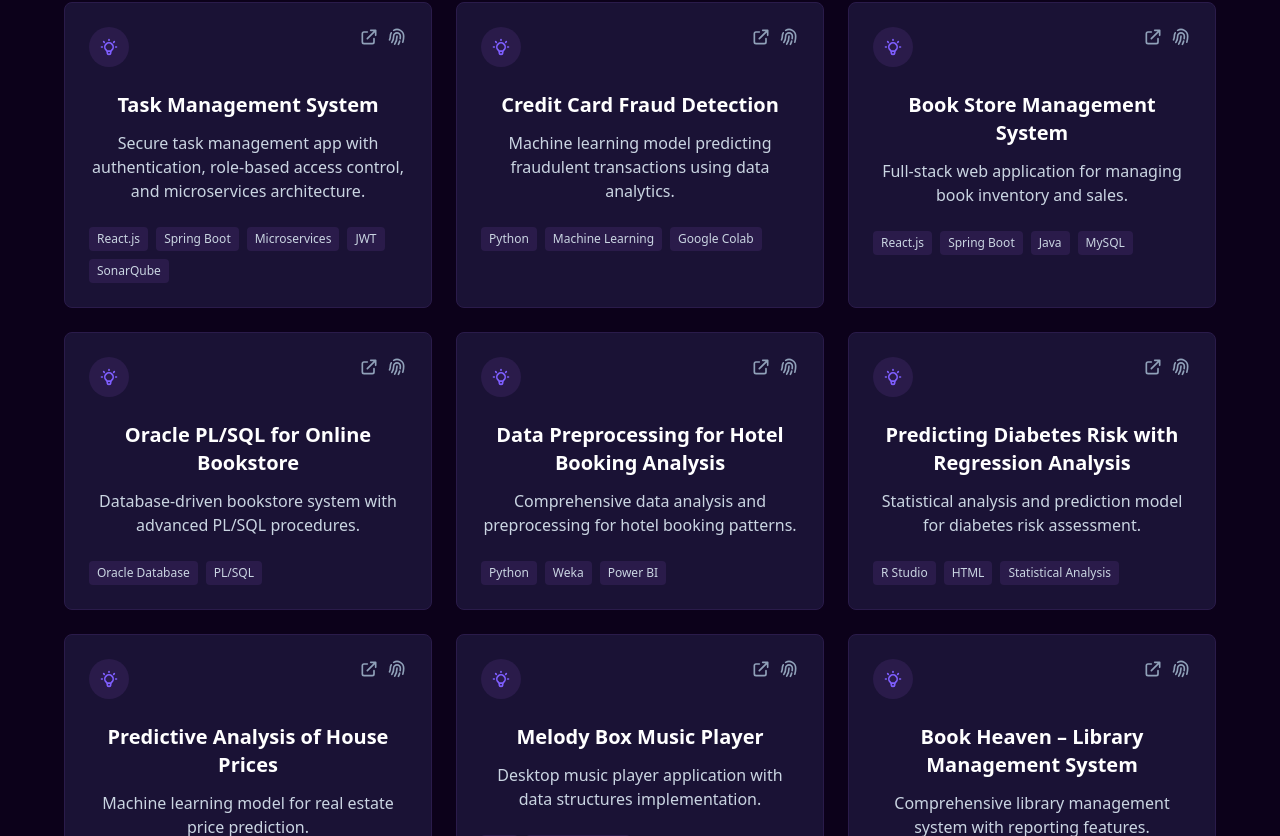
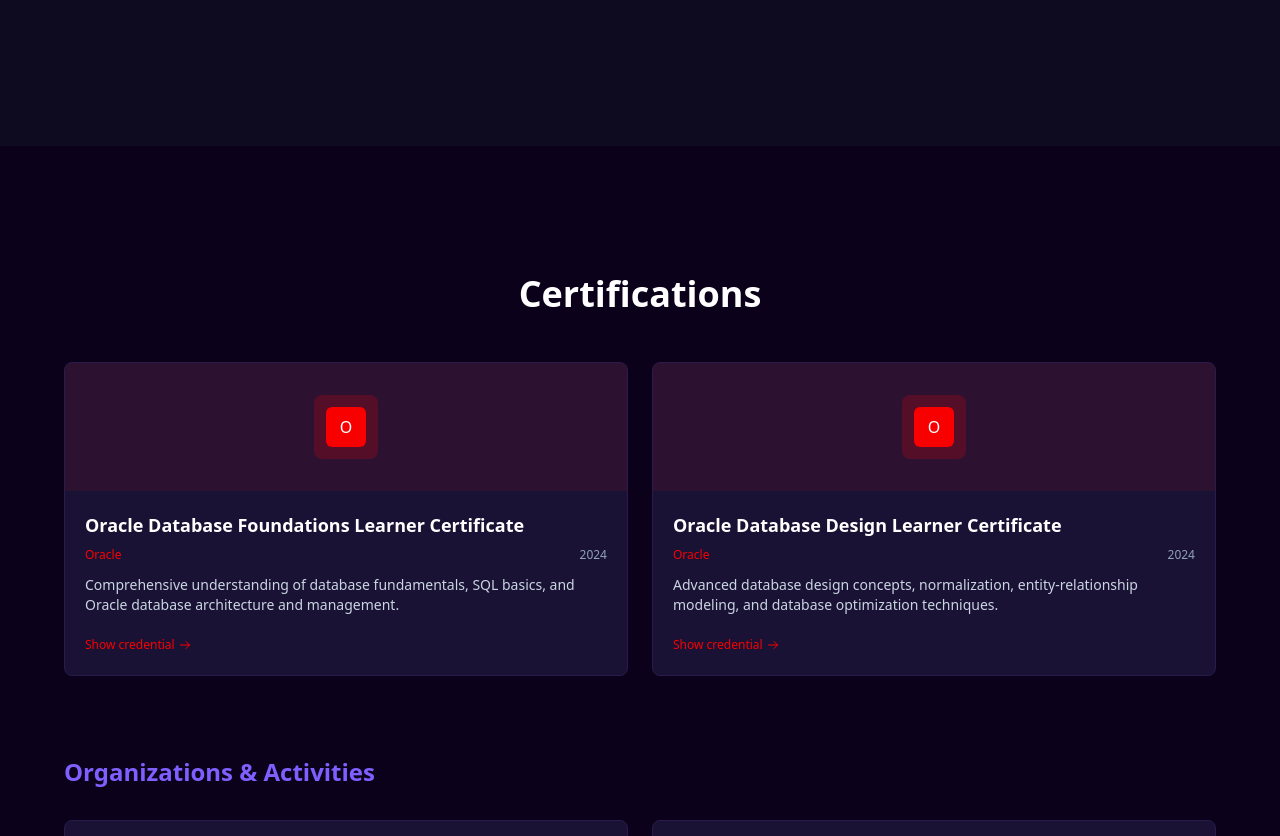
Before and after one commit to OKSamarasinghe/Oshadha_K_Portfolio, a React (Vite) app in the folder oshadha-k-portfolio/: page / in a window 1280 px wide. Shown: the part 6724-7560 px from the top of the page. Built offline with nearby package versions, Linux system fonts and the light colour scheme.

Commit message:
Update projects

```diff
--- a/oshadha-k-portfolio/src/components/Projects.jsx
+++ b/oshadha-k-portfolio/src/components/Projects.jsx
@@ -81,75 +81,6 @@ const Projects = () => {
     }
   ];
 
-  const otherProjects = [
-    {
-      id: 8,
-      title: "Task Management System",
-      description: "Secure task management app with authentication, role-based access control, and microservices architecture.",
-      tags: ["React.js", "Spring Boot", "Microservices", "JWT", "SonarQube"]
-    },
-    {
-      id: 9,
-      title: "Credit Card Fraud Detection",
-      description: "Machine learning model predicting fraudulent transactions using data analytics.",
-      tags: ["Python", "Machine Learning", "Google Colab"]
-    },
-    {
-      id: 10,
-      title: "Book Store Management System",
-      description: "Full-stack web application for managing book inventory and sales.",
-      tags: ["React.js", "Spring Boot", "Java", "MySQL"]
-    },
-    {
-      id: 11,
-      title: "Oracle PL/SQL for Online Bookstore",
-      description: "Database-driven bookstore system with advanced PL/SQL procedures.",
-      tags: ["Oracle Database", "PL/SQL"]
-    },
-    {
-      id: 12,
-      title: "Data Preprocessing for Hotel Booking Analysis",
-      description: "Comprehensive data analysis and preprocessing for hotel booking patterns.",
-      tags: ["Python", "Weka", "Power BI"]
-    },
-    {
-      id: 13,
-      title: "Predicting Diabetes Risk with Regression Analysis",
-      description: "Statistical analysis and prediction model for diabetes risk assessment.",
-      tags: ["R Studio", "HTML", "Statistical Analysis"]
-    },
-    {
-      id: 14,
-      title: "Predictive Analysis of House Prices",
-      description: "Machine learning model for real estate price prediction.",
-      tags: ["R Studio", "HTML", "Regression Analysis"]
-    },
-    {
-      id: 15,
-      title: "Melody Box Music Player",
-      description: "Desktop music player application with data structures implementation.",
-      tags: ["C++", "Data Structures"]
-    },
-    {
-      id: 16,
-      title: "Book Heaven – Library Management System",
-      description: "Comprehensive library management system with reporting features.",
-      tags: ["Java", "jQuery", "MVC", "MySQL", "Jasper Reports"]
-    },
-    {
-      id: 17,
-      title: "Restaurant Management System",
-      description: "Complete restaurant management solution with POS system.",
-      tags: ["C#", ".NET", "SQL Server"]
-    },
-    {
-      id: 18,
-      title: "Library Management UI/UX Prototype",
-      description: "User interface and experience design for library management system.",
-      tags: ["Figma", "UI/UX Design"]
-    }
-  ];
-
   return (
     <section id="projects" className="bg-[#0c011a] text-white py-16 sm:py-20">
       <div className="container mx-auto px-3 sm:px-4 md:px-6 lg:px-12 xl:px-16 py-4 sm:py-8 md:py-12">
@@ -230,49 +161,6 @@ const Projects = () => {
             </div>
           ))}
         </div>
-
-        <div className="mt-20 text-center">
-          <h3 className="text-2xl font-bold mb-6">More Projects</h3>
-
-          <div className="grid grid-cols-1 md:grid-cols-2 lg:grid-cols-3 gap-6">
-            {otherProjects.map((project) => (
-              <div
-                key={project.id}
-                className="bg-[#1A1235] border border-[#2A1B4A] rounded-lg p-6 hover:border-[#7F5FFF]/40 transition-all duration-300 hover:-translate-y-1"
-              >
-                <div className="flex justify-between items-start mb-6">
-                  <div className="w-10 h-10 rounded-full bg-[#2A1B4A] flex items-center justify-center">
-                    <svg xmlns="http://www.w3.org/2000/svg" className="h-5 w-5 text-[#7F5FFF]" fill="none" viewBox="0 0 24 24" stroke="currentColor">
-                      <path strokeLinecap="round" strokeLinejoin="round" strokeWidth={2} d="M9.663 17h4.673M12 3v1m6.364 1.636l-.707.707M21 12h-1M4 12H3m3.343-5.657l-.707-.707m2.828 9.9a5 5 0 117.072 0l-.548.547A3.374 3.374 0 0014 18.469V19a2 2 0 11-4 0v-.531c0-.895-.356-1.754-.988-2.386l-.548-.547z" />
-                    </svg>
-                  </div>
-
-                  <div className="flex space-x-2">
-                    <a href="#" className="text-slate-400 hover:text-white transition duration-300">
-                      <svg xmlns="http://www.w3.org/2000/svg" className="h-5 w-5" fill="none" viewBox="0 0 24 24" stroke="currentColor">
-                        <path strokeLinecap="round" strokeLinejoin="round" strokeWidth={2} d="M10 6H6a2 2 0 00-2 2v10a2 2 0 002 2h10a2 2 0 002-2v-4M14 4h6m0 0v6m0-6L10 14" />
-                      </svg>
-                    </a>
-                    <a href="#" className="text-slate-400 hover:text-white transition duration-300">
-                      <svg xmlns="http://www.w3.org/2000/svg" className="h-5 w-5" fill="none" viewBox="0 0 24 24" stroke="currentColor">
-                        <path strokeLinecap="round" strokeLinejoin="round" strokeWidth={2} d="M12 11c0 3.517-1.009 6.799-2.753 9.571m-3.44-2.04l.054-.09A13.916 13.916 0 008 11a4 4 0 118 0c0 1.017-.07 2.019-.203 3m-2.118 6.844A21.88 21.88 0 0015.171 17m3.839 1.132c.645-2.266.99-4.659.99-7.132A8 8 0 008 4.07M3 15.364c.64-1.319 1-2.8 1-4.364 0-1.457.39-2.823 1.07-4" />
-                      </svg>
-                    </a>
-                  </div>
-                </div>
-
-                <h3 className="text-xl font-semibold mb-3">{project.title}</h3>
-                <p className="text-slate-300 mb-6">{project.description}</p>
-
-                <div className="flex flex-wrap gap-2">
-                  {project.tags.map((tag, index) => (
-                    <span key={index} className="text-xs px-2 py-1 bg-[#2A1B4A] text-slate-300 rounded">{tag}</span>
-                  ))}
-                </div>
-              </div>
-            ))}
-          </div>
-        </div>
       </div>
     </section>
   );
```
